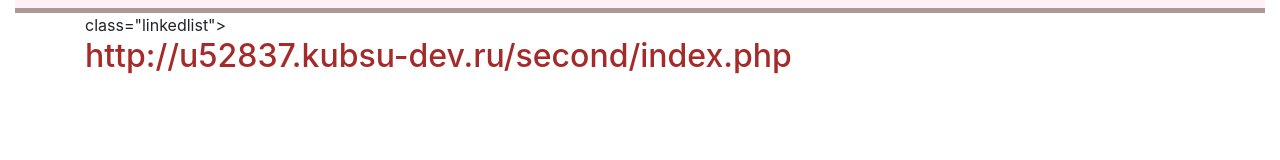
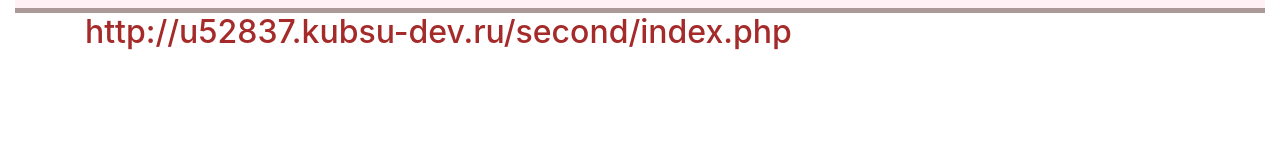
Before and after one commit to korableva-daniela/second, a plain HTML site: page index.html in a window 1280 px wide. Drawn offline with nearby package versions, Linux system fonts and the light colour scheme.

Commit message:
Update index.html

```diff
--- a/index.html
+++ b/index.html
@@ -25,11 +25,10 @@
 </nav>
 
 <div class = "container">
-    <a id="linkedlist"></a>
- class="linkedlist">
+
+
     <h2 class="text-left"> http://u52837.kubsu-dev.ru/second/index.php
-        </h2>
-    </div>
+
     </div>
    <footer>
 
```
